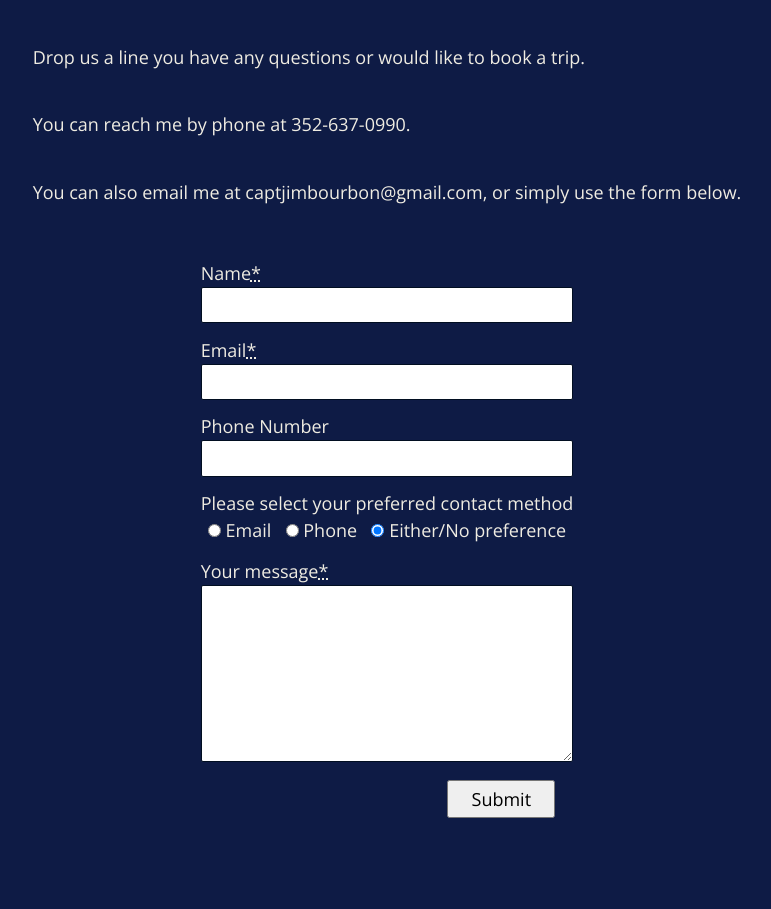
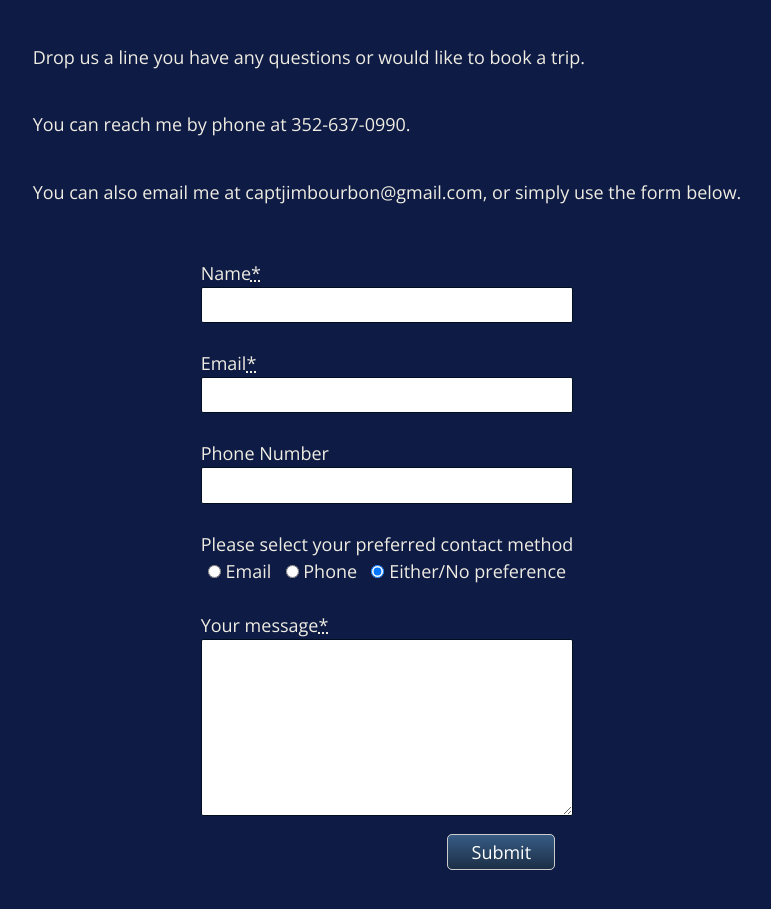
Before and after one commit to ratparty/ratparty.github.io, a website: page index.html in a window 1280 px wide. Shown: the part 6702-7611 px from the top of the page, without its empty margins (253-1024 px from the left). Drawn offline with nearby package versions, Linux system fonts and the light colour scheme.

Commit message:
Reformat contact form and submit button
Increase message textarea max width, but keep the other text input boxes
less wide.
Also added gradient background and hover effect to submit button.

```diff
--- a/styles/scss/components/_contact-form.scss
+++ b/styles/scss/components/_contact-form.scss
@@ -11,7 +11,7 @@
 // }
 
 .form__label {
-  margin-top: ($rhythm-unit*.5);
+  margin-top: ($rhythm-unit*1);
 }
 // }
 // .contact-preference {
@@ -22,9 +22,10 @@
 //  #contact-preference{
 //    grid-column: 2 / span 4;
 //  }
-// [type=text], [type=email], [type=tel] {
-//   grid-column:  2 / span 3;
-// }
+[type=text], [type=email], [type=tel] {
+    max-width: 20em;
+}
+
 .contact__radios {
   @include flex(space-around);
 }
@@ -33,10 +34,12 @@
   border: 1px solid $dark-blue;
   border-radius: 2px;
   padding: (.25*$ru);
+
 }
 
 #message {
   height: (6*$ru);
+  max-width: 30em;
 }
 //
 [type=submit] {
@@ -44,4 +47,15 @@
  margin: 1rem;
  align-self: flex-end;
  padding: (.25*$ru);
+ border: solid 1px #ccc;
+  border-radius: 5px;
+  color: #fff;
+ background-image: linear-gradient(#5187c4, #1c2f45);
+ background-size: auto 200%;
+ background-position: 0 100%;
+ transition: background-position 0.5s;
 }
+[type=submit]:hover {
+ /* shift background gradient position */
+ background-position: 0 0;
+}
```
Also changed, not shown: styles/css/styles.css, 1 other file.
